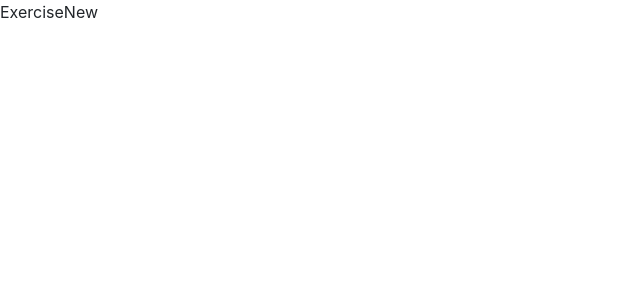
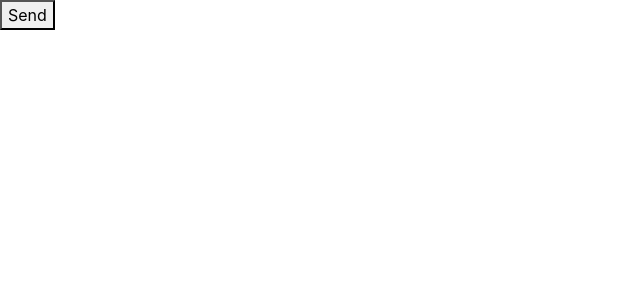
Before and after one commit to kelvinCB2/Fitness, a React (Create React App) app: page /exercise/new in a window 1280 px wide. Shown: the top 300 px of the page, without its empty margins (0-640 px from the left). Built offline with nearby package versions, Linux system fonts and the light colour scheme.

Commit message:
Video20, Curso de ReactJS, Events. Manejando eventos, Agregar public class fill

```diff
--- a/src/components/App.js
+++ b/src/components/App.js
@@ -7,7 +7,7 @@ import NotFound from '../pages/NotFound'
 const App = () => (
     <BrowserRouter>
         <Switch>
-            <Route exact path="/exercise" component={Exercises}/>
+            <Route exact path="/" component={Exercises}/>
             <Route exact path="/exercise/new" component={ExerciseNew}/>
             <Route component={NotFound}/> // Aparecera eso cuando pongan una url mal
         </Switch>
--- a/src/pages/ExerciseNew.js
+++ b/src/pages/ExerciseNew.js
@@ -1,8 +1,17 @@
 import React from 'react'
 
 class ExerciseNew extends React.Component{
+
+    handleClick = () => {
+        console.log('Clicked')
+    }
+
     render(){
-        return 'ExerciseNew'
+        return (
+        <button onClick={this.handleClick}>
+            Send
+        </button>
+        )
     }
 }
 
```
